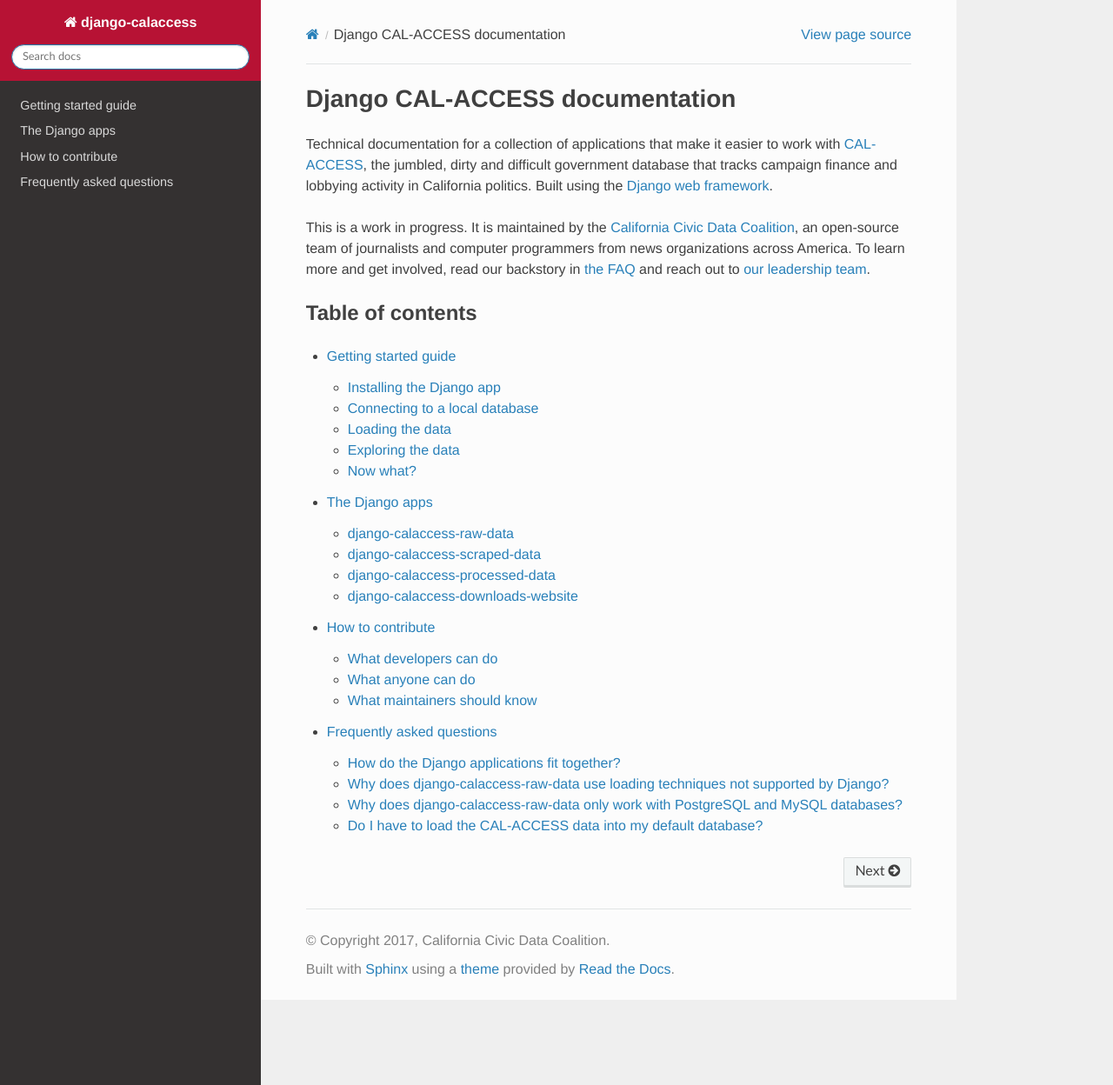
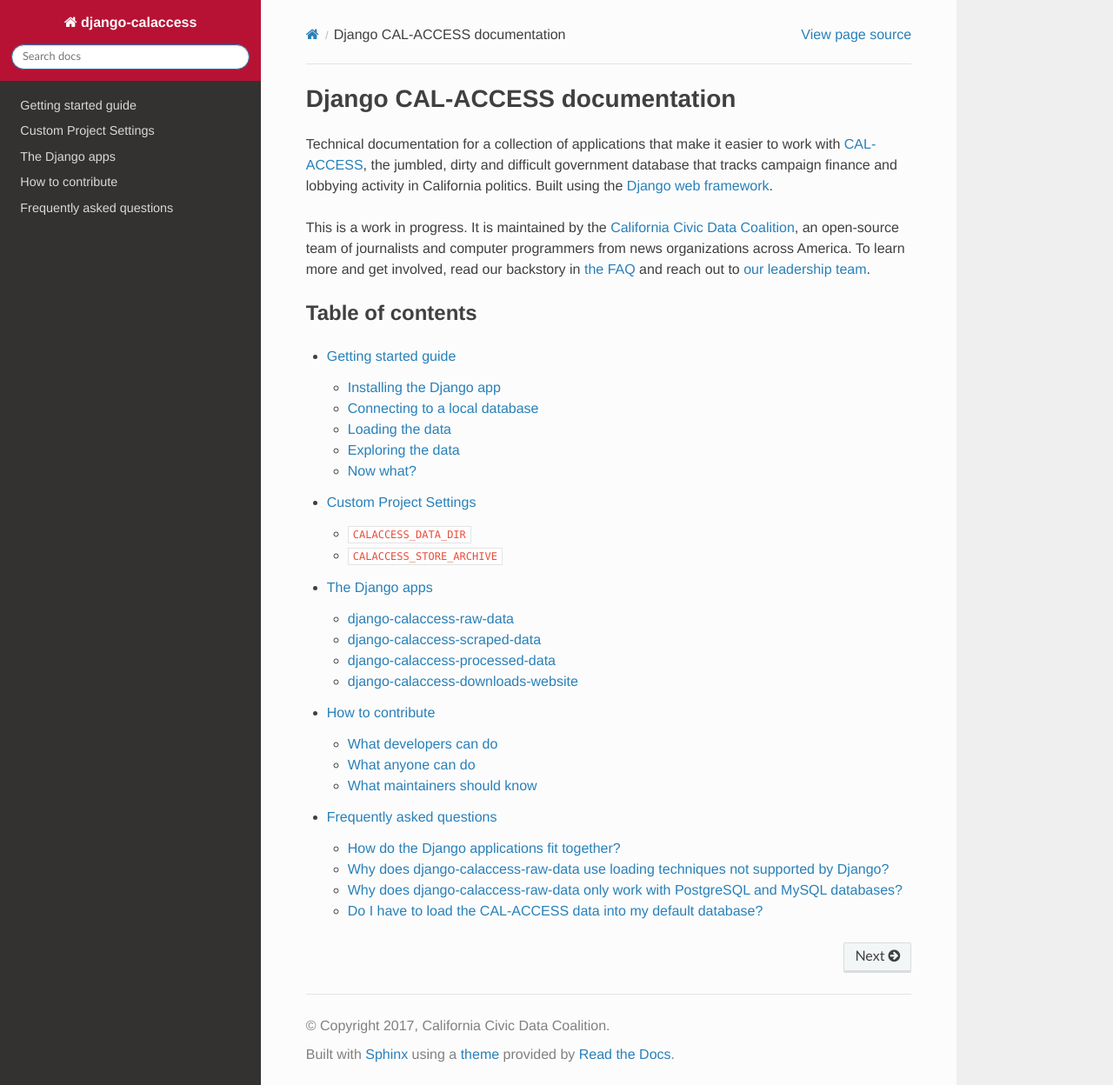
Before and after one commit to palewire/django-calaccess-technical-documentation, a Sphinx documentation site: the page built from docs/index.rst, in a window 1280 px wide and 1248 px high. Shown: the whole window at 87% size. Built offline with Sphinx 7.4.7 and the Read the Docs theme 2.0.0, drawn with Linux system fonts in a browser that asks for light colours; part of the change alters nothing that is shown.

Commit message:
Add description of settings

```diff
--- a/docs/index.rst
+++ b/docs/index.rst
@@ -16,6 +16,7 @@ Table of contents
    :maxdepth: 2
 
    howtouseit
+   settings
    apps
    howtocontribute
    faq
--- /dev/null
+++ b/docs/settings.rst
@@ -0,0 +1,28 @@
+Custom Project Settings
+=======================
+
+The settings listed below allow you to customize the behavior our apps to suit your needs. They should be declared in your Django project's ``settings.py`` file.
+
+Read more about Django settings `here <https://docs.djangoproject.com/en/1.11/topics/settings/>`_.
+
+----------------------
+
+
+``CALACCESS_DATA_DIR``
+----------------------
+The local directory where the ``calaccess_raw`` and ``calaccess_processed`` management commands will download, extract and write files. By default, this is will be ``{BASE_DIR}/data/``, where ``BASE_DIR`` is a setting pre-populated in ``settings.py`` when you set up a new Django project.
+
+.. note::
+
+    If you modify this setting, make sure the directory you specify is one to which all users have write and execute permissions.
+
+
+``CALACCESS_STORE_ARCHIVE``
+---------------------------
+Enable archiving of all ``.ZIP``, ``.TSV`` and ``.CSV`` files in order to preserve each snapshot of the raw and processed CAL-ACCESS data. Be default, archiving is *disabled*.
+
+If you enable archiving, files will be saved in your Django project's default storage system, specified in ``DEFAULT_FILE_STORAGE`` in your ``settings.py`` file. For example, we use `django-storages <https://django-storages.readthedocs.io/en/latest/>`_ to upload our archived files to an `AWS Simple Service Storage (S3) <https://aws.amazon.com/s3/>`_ bucket.
+
+If you enable archiving without setting ``DEFAULT_FILE_STORAGE``, files will be stored in the directory specified in your Django project's ``MEDIA_ROOT``.
+
+You can read more about how Django manages file storage `here <https://docs.djangoproject.com/en/1.11/topics/files/>`_.
```
